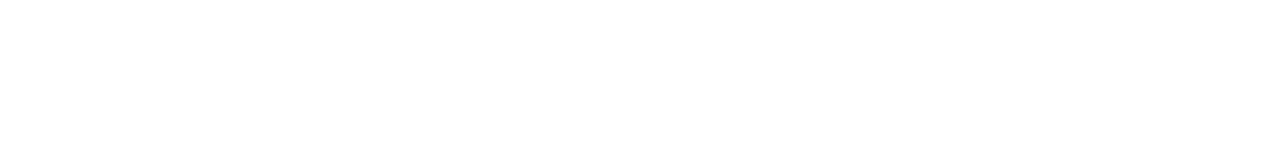
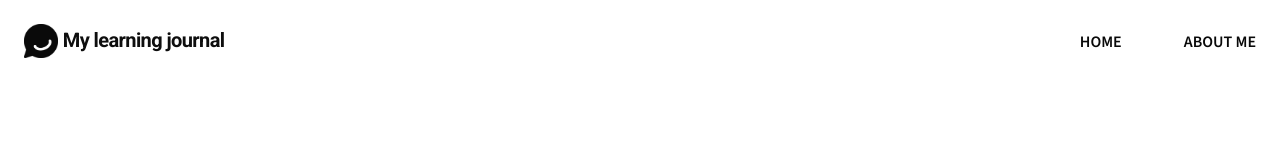
Before and after one commit to matt-colen/learning-journal, a plain HTML site: page index.html in a window 1280 px wide. Drawn offline with nearby package versions, Linux system fonts and the light colour scheme.

Commit message:
Adds initial nav structure

```diff
--- a/index.html
+++ b/index.html
@@ -4,8 +4,40 @@
     <meta charset="UTF-8" />
     <meta name="viewport" content="width=device-width, initial-scale=1.0" />
     <title>Learning Journal</title>
+    <link rel="preconnect" href="https://fonts.googleapis.com" />
+    <link rel="preconnect" href="https://fonts.gstatic.com" crossorigin />
+    <link
+      href="https://fonts.googleapis.com/css2?family=Roboto:wght@700&family=Source+Sans+3:ital,wght@0,200..900;1,200..900&display=swap"
+      rel="stylesheet"
+    />
+
     <link rel="stylesheet" href="styles/index.css" />
     <script type="module" src="scripts/index.js" defer></script>
   </head>
-  <body></body>
+  <body class="grid">
+    <header>
+      <nav class="nav">
+        <ul class="nav-list flex flex--align-center">
+          <li class="nav-logo">
+            <a class="flex flex--align-center nav-logo__link" href="#">
+              <img
+                class="nav-logo__img"
+                src="assets/images/logo.png"
+                alt="Learning journal logo"
+              />
+              <span class="nav-logo__text">My learning journal</span>
+            </a>
+          </li>
+          <li>
+            <a class="nav-link" href="#">Home</a>
+          </li>
+          <li>
+            <a class="nav-link" href="#">About Me</a>
+          </li>
+        </ul>
+      </nav>
+    </header>
+    <main></main>
+    <footer></footer>
+  </body>
 </html>
--- a/styles/index.css
+++ b/styles/index.css
@@ -0,0 +1,68 @@
+:root {
+  --font-body: "Source Sans 3", sans-serif;
+  --font-logo-text: "Roboto", sans-serif;
+  --clr-logo-text: #0e0e0e;
+  --clr-nav-link: #090909;
+}
+
+*,
+*::before,
+*::after {
+  box-sizing: border-box;
+  font-family: var(--font-body);
+  margin: 0;
+  padding: 0;
+}
+
+a {
+  text-decoration: none;
+}
+
+/* Utility  */
+.flex {
+  display: flex;
+}
+
+.flex--align-center {
+  align-items: center;
+}
+
+/* Layout  */
+.grid {
+  display: grid;
+}
+
+/* Nav  */
+.nav-list {
+  list-style-type: none;
+  justify-content: end;
+  margin: 1.5em;
+}
+
+.nav-logo {
+  margin-right: auto;
+}
+
+.nav-logo__link {
+  gap: 0.29em;
+}
+
+.nav-logo__img {
+  width: 2.14em;
+}
+
+.nav-logo__text {
+  font-family: var(--font-logo-text);
+  font-size: 1.25rem;
+  font-weight: bold;
+  line-height: 1.082;
+  letter-spacing: -0.601px;
+  color: var(--clr-logo-text);
+}
+
+.nav-link {
+  color: var(--clr-nav-link);
+  font-weight: 600;
+  text-transform: uppercase;
+  margin-left: 3.88em;
+}
```
Also changed, not shown: assets/images/logo.png (added).
